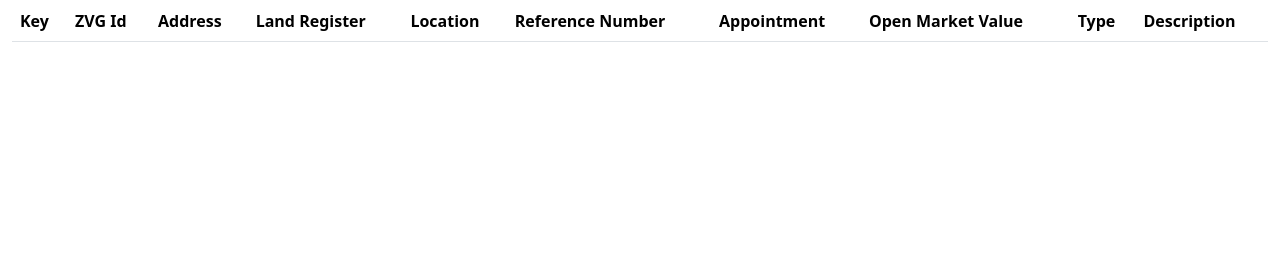
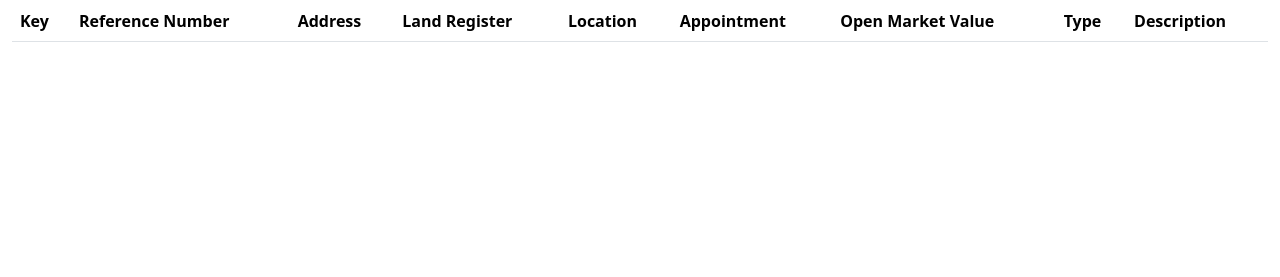
Before and after one commit to larsborn/ScrapeSplorer, a Symfony app: template templates/zvg/list.html.twig in a window 1280 px wide. Shown: the part 79-356 px from the top of the page. Run offline with Twig, Linux system fonts and the light colour scheme; the template is opened without the code that fills it, so the values that code supplies are empty; style sheets or scripts are compiled from the project's sources; some libraries are stand-ins or nearby versions.

Commit message:
correct table

```diff
--- a/templates/zvg/list.html.twig
+++ b/templates/zvg/list.html.twig
@@ -14,11 +14,10 @@
         <thead>
         <tr>
             <th scope="col">Key</th>
-            <th scope="col">ZVG Id</th>
+            <th scope="col">Reference Number</th>
             <th scope="col">Address</th>
             <th scope="col">Land Register</th>
             <th scope="col">Location</th>
-            <th scope="col">Reference Number</th>
             <th scope="col">Appointment</th>
             <th scope="col">Open Market Value</th>
             <th scope="col">Type</th>
@@ -33,7 +32,6 @@
                 <td>{% include 'zvg/standalone-address.html.twig' with {entry: entry} %}</td>
                 <td>{{ entry.grundbuch }}</td>
                 <td>{{ entry.objektLage }}</td>
-                <td>{{ entry.aktenzeichen }}</td>
                 <td>{{ entry.termin|dateAllowEmpty }}</td>
                 <td>{{ entry.verkehrswertInCent|centsAsEuro }}</td>
                 <td>{{ entry.artDerVersteigerung }}</td>
--- a/templates/zvg/show.html.twig
+++ b/templates/zvg/show.html.twig
@@ -3,7 +3,7 @@
 {% block body %}
     <h2>{{ aktenzeichen }}</h2>
     <dl class="row">
-        <dt class="col-sm-3">Entries for this ZVG ID</dt>
+        <dt class="col-sm-3">Unique entries for this ZVG ID</dt>
         <dd class="col-sm-9">{{ entries|length }}</dd>
     </dl>
     <table class="table table-striped">
```
